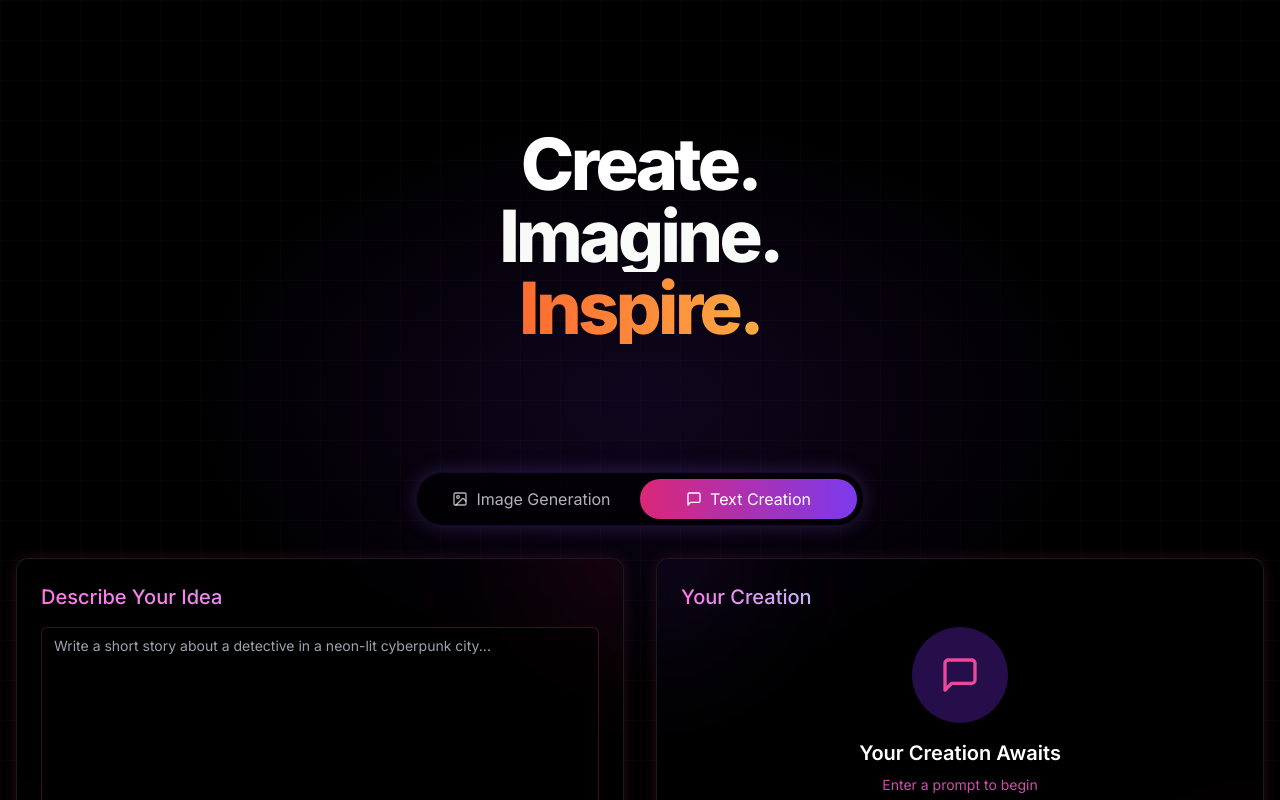
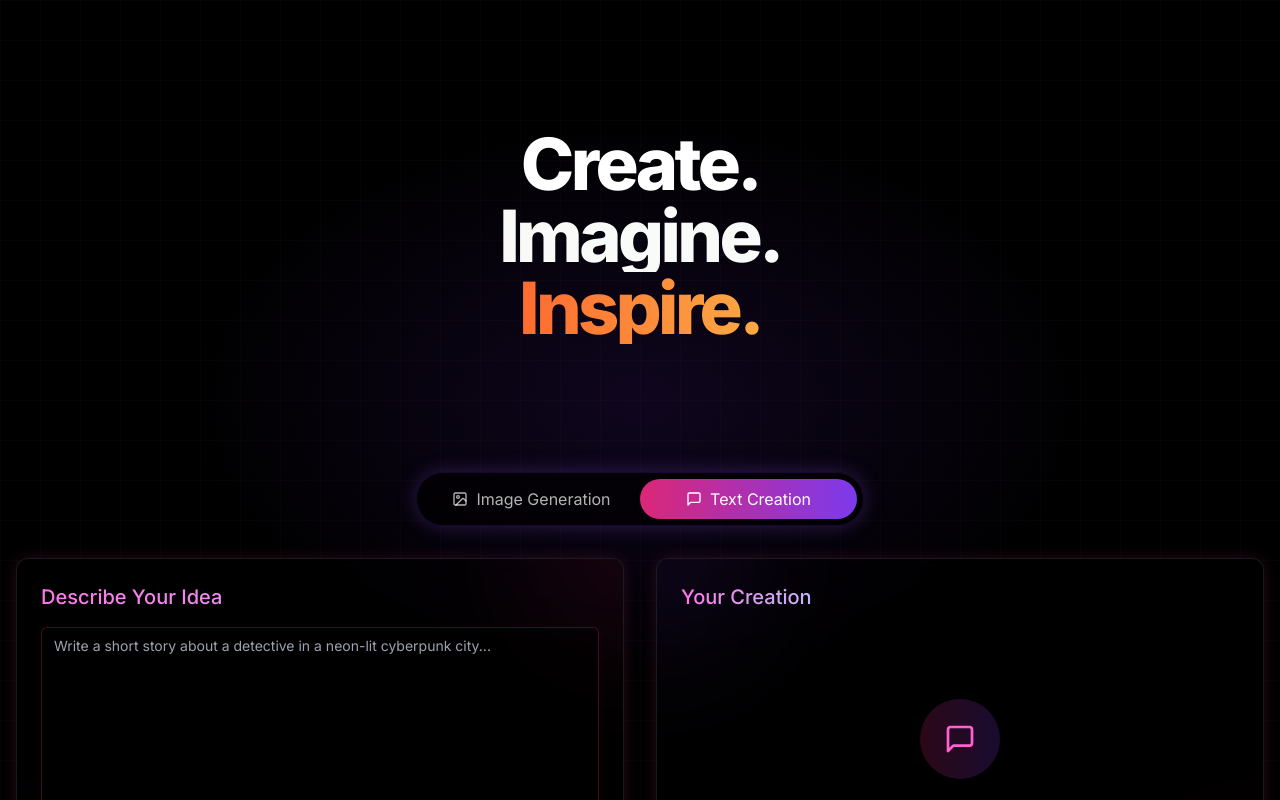
Before and after one commit to GeroWalther/unlimited_ai, a Next.js app: page / in a window 1280 px wide. Both pictures are taken after a click on the button "Text Creation". Shown: the top 800 px of the page. Built offline with nearby package versions, Linux system fonts and the light colour scheme.

Commit message:
styling5

```diff
--- a/src/app/components/ImageDisplay.js
+++ b/src/app/components/ImageDisplay.js
@@ -87,7 +87,7 @@ export default function ImageDisplay({
         </div>
       ) : (
         <div className='text-center p-8'>
-          <div className='inline-block p-6 rounded-full bg-gradient-to-r from-pink-600/20 to-purple-600/20 mb-4'>
+          <div className='inline-block p-6 rounded-full bg-gradient-to-r from-pink-600/20 to-purple-600/20 mb-4 mt-10'>
             <ImageIcon className='h-8 w-8 text-pink-400' />
           </div>
           <p className='text-white font-medium'>Your Creation Awaits</p>
--- a/src/app/page.js
+++ b/src/app/page.js
@@ -392,15 +392,17 @@ export default function HomePage() {
                         </div>
                       ) : (
                         <div className='h-full flex flex-col items-center justify-center'>
-                          <div className='w-24 h-24 rounded-full bg-purple-900/50 flex items-center justify-center mb-4'>
-                            <MessageSquare className='h-10 w-10 text-pink-500' />
+                          <div className='text-center p-8 mt-10'>
+                            <div className='inline-block p-6 rounded-full bg-gradient-to-r from-pink-600/20 to-purple-600/20 mb-4'>
+                              <MessageSquare className='h-8 w-8 text-pink-400' />
+                            </div>
+                            <p className='text-white font-medium'>
+                              Your Creation Awaits
+                            </p>
+                            <p className='text-xs text-pink-300/70 mt-2'>
+                              Enter a prompt to begin
+                            </p>
                           </div>
-                          <h3 className='text-xl font-semibold text-white mb-2'>
-                            Your Creation Awaits
-                          </h3>
-                          <p className='text-pink-400/80 text-sm'>
-                            Enter a prompt to begin
-                          </p>
                         </div>
                       )}
                     </div>
```
